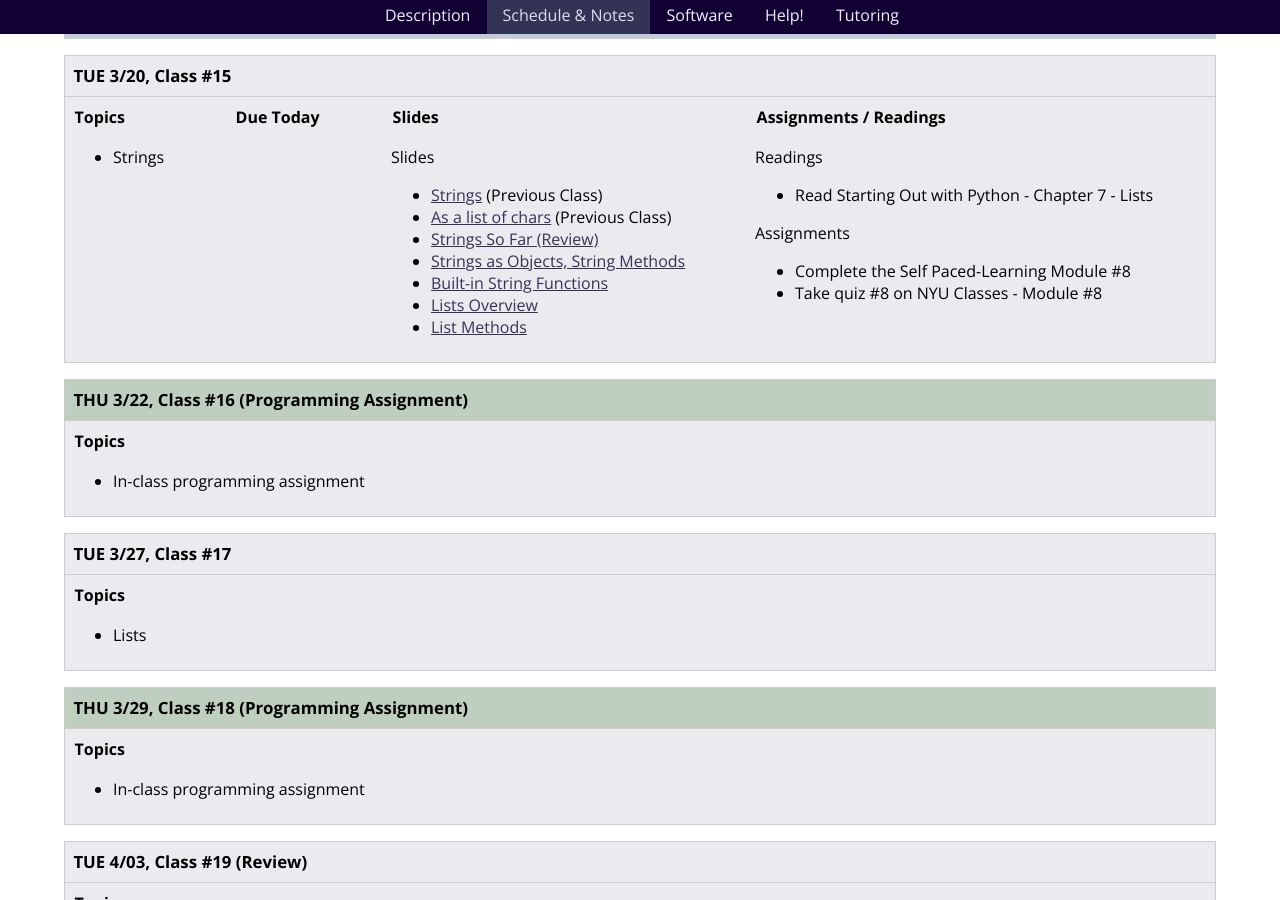
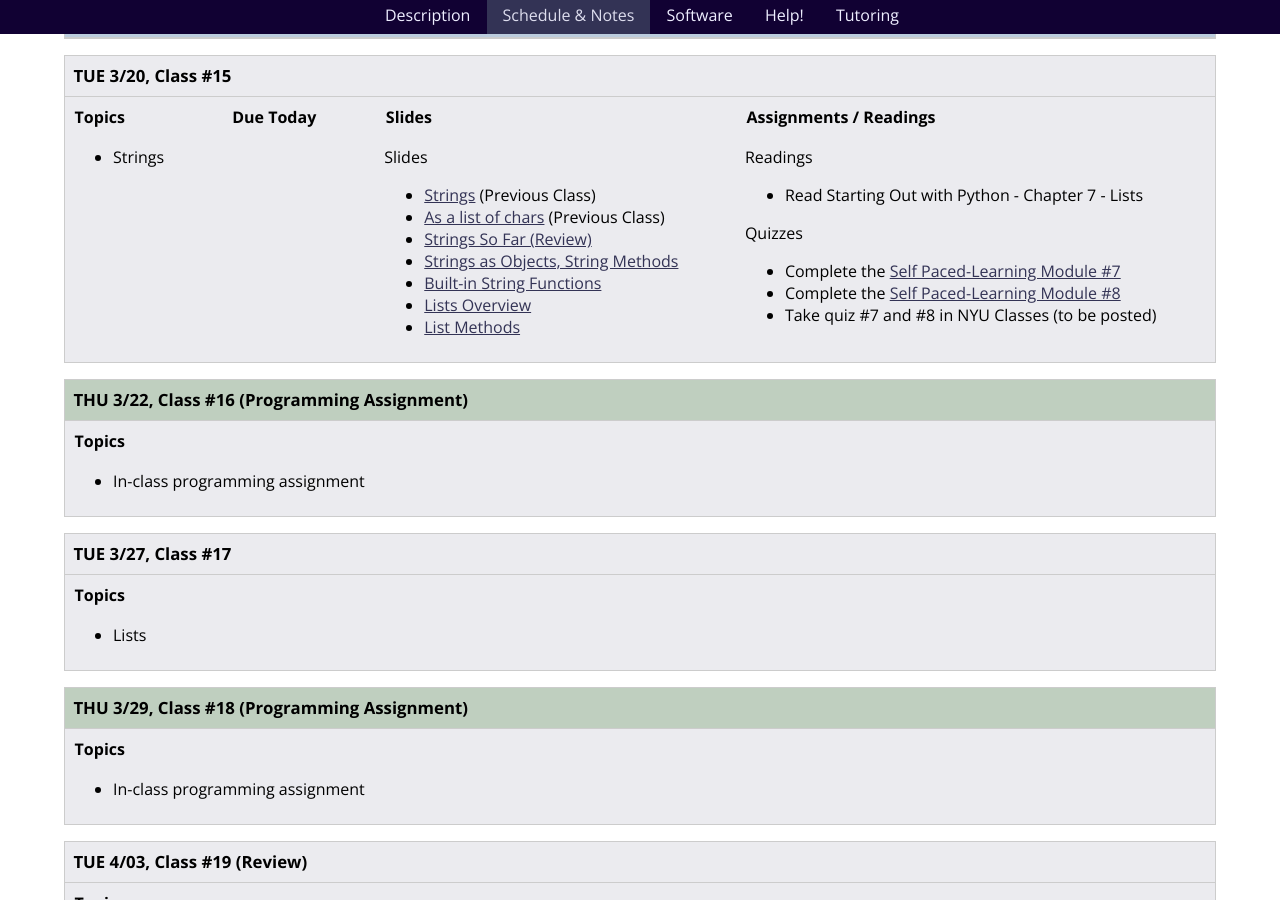
Before and after one commit to foureyes/csci-ua.0002-spring2018-002-008, a Jekyll site: the page built from schedule.markdown, in a window 1280 px wide and 900 px high, scrolled down 5707 px. Built offline with Jekyll 4.4.1, drawn with Linux system fonts in a browser that asks for light colours; some of the changed lines change nothing that is shown.

Commit message:
fix up assignments

```diff
--- a/_includes/classes/15/materials.markdown
+++ b/_includes/classes/15/materials.markdown
@@ -31,10 +31,12 @@ Readings
 
 * Read Starting Out with Python - Chapter 7 - Lists
 
-Assignments
+Quizzes
 
-* Complete the Self Paced-Learning Module #8
-* Take quiz #8 on NYU Classes - Module #8
+* Complete the [Self Paced-Learning Module #7]({{ site.module7 }})
+* Complete the [Self Paced-Learning Module #8]({{ site.module8 }})
+* Take quiz #7 and #8 in NYU Classes (to be posted)
+
 
 <!--
 Readings
@@ -46,41 +48,3 @@ Assignments
 1. [questions.py](homework/hw01/questions.py) - 9 points
 -->
 </article>
-
-<!--
-<a name="class16"></a>
-
-### Slides
-
-* [About Class #16](classes/16/meta.html)
-* [A Diversion (Euclidean Rhythms)](classes/16/euclid.html)
-* [Functions: Assertions and Testing](classes/16/functions.html)
-* [Scope](classes/16/scope.html)
-* [Recursion](classes/16/recursion.html)
-* [Strings](classes/16/strings.html)
-* [As a list of chars](classes/16/strings_as_list.html)
-* [Objects and Methods](classes/16/objects_and_methods.html)
-
-###  Readings __{{ site.bookq }}__
-
-* Chapter 8 on More About Strings
-* Chapter 12 on Recursion
-
-__{{ site.bookt }}__
-
-* [{{ site.bookt }} - Chapter 8 - Strings](http://openbookproject.net/thinkcs/python/english3e/strings.html)
-
-###  Homework #7
-
-* Due __April 3rd at 11PM__ (no grace period)
-* Submit all files via __NYU Classes__
-* [Contact me](index.html#contact-info) if you're having trouble submitting your homework
-* Here's [the policy on late homework](index.html#homework)
-
-1. [questions\_ch\_8\_ch\_12.py](homework/hw07/questions_ch_8_ch_12.py)
-2. [day_add.py](homework/hw07/day_add.py)
-3. [count_not_spaces.py](homework/hw07/count_not_spaces.py)
-4. [n3rd_talk.py](homework/hw07/n3rd_talk.py)
-5. [recursive_power.py](homework/hw07/recursive_power.py)
-6. [prime_extra_credit.py](homework/hw07/prime_extra_credit.py)
--->
```
